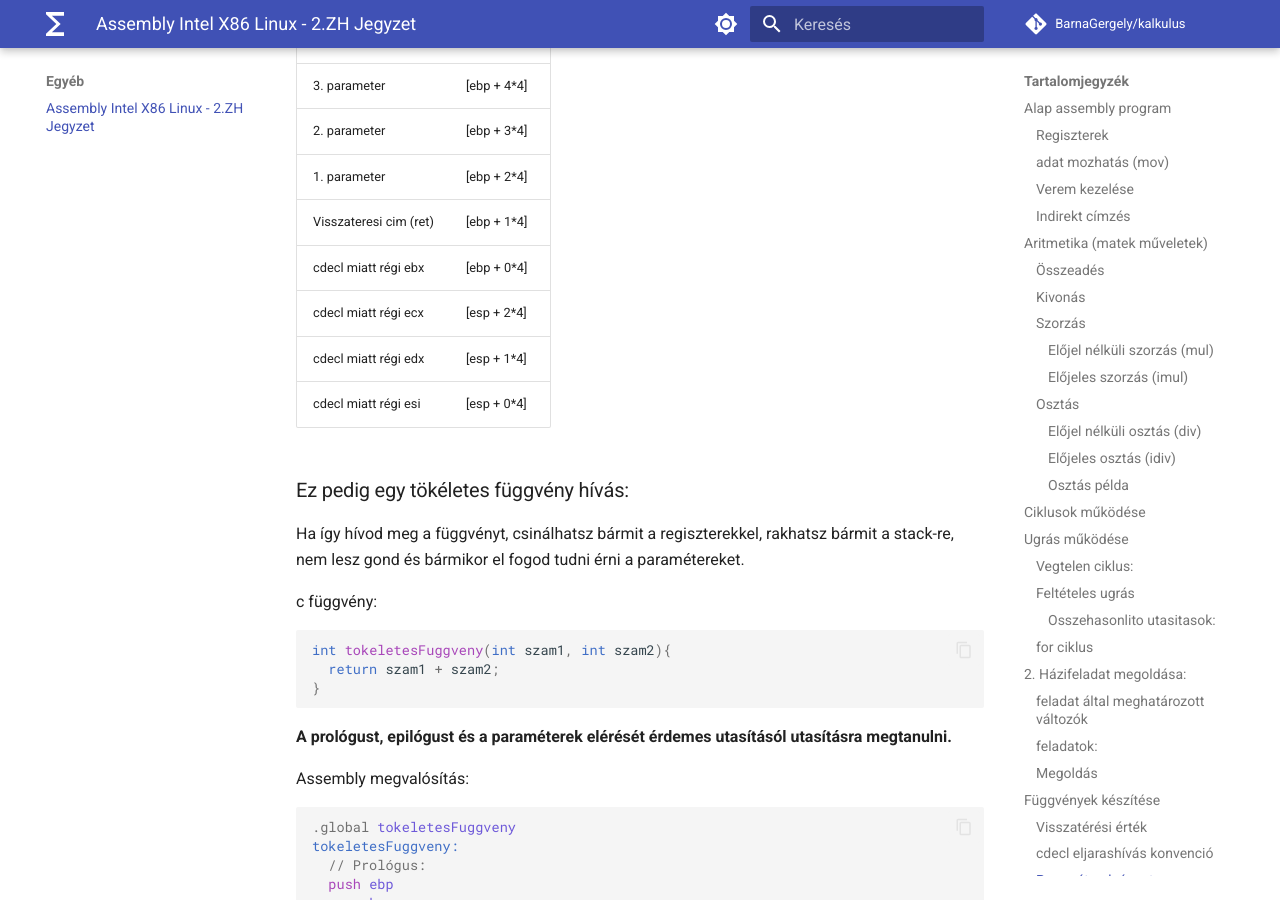
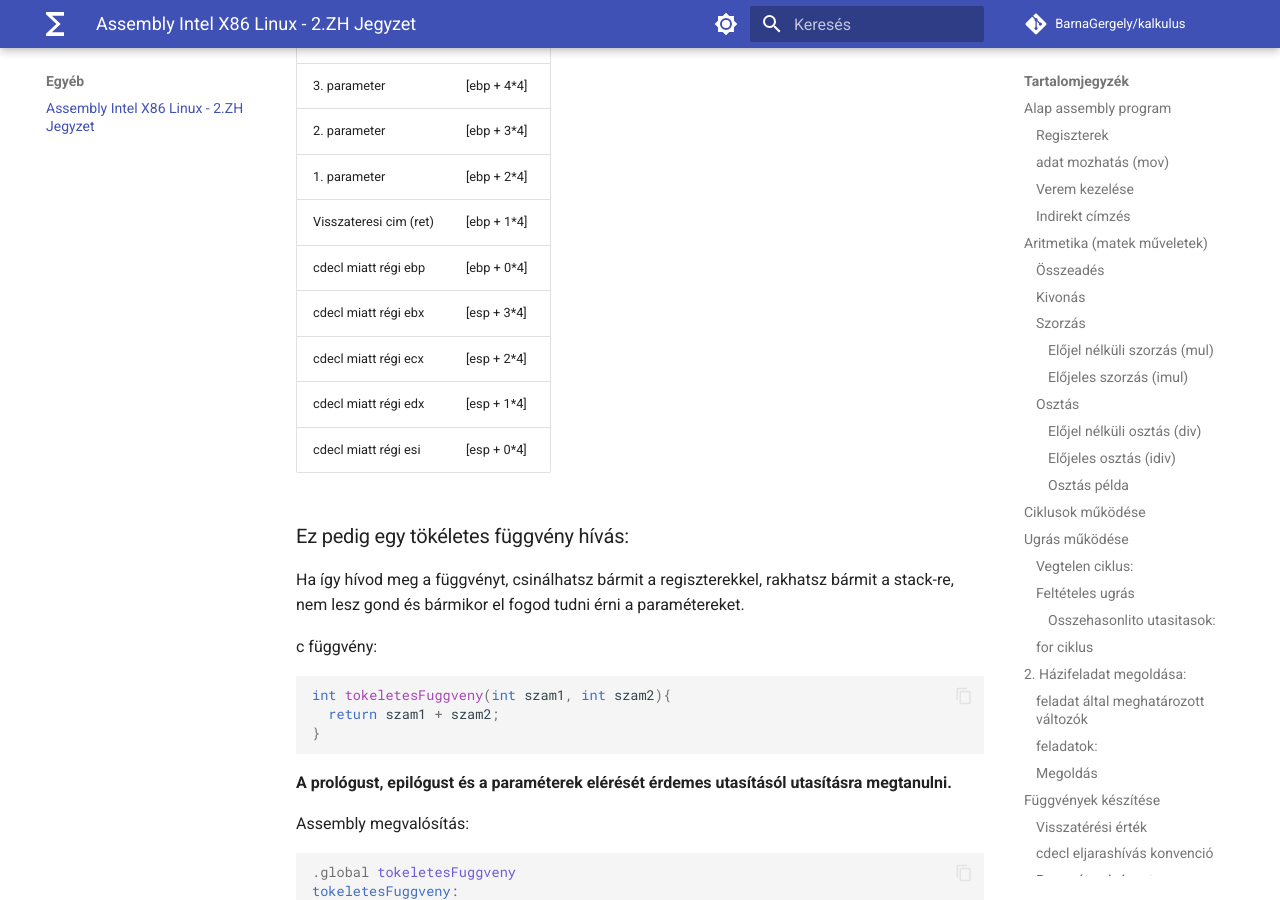
Before and after one commit to BarnaGergely/kalkulus, an MkDocs documentation site: the page built from docs/egyéb/assembly-intel.md, in a window 1280 px wide and 900 px high, scrolled down 9074 px. Built offline with MkDocs 1.6.1 and Material for MkDocs 9.7.7, drawn with Linux system fonts in a browser that asks for light colours; comment, search, counter and statistics services are not loaded.

Commit message:
verem táblázat frissítése

```diff
--- a/docs/egyéb/assembly-intel.md
+++ b/docs/egyéb/assembly-intel.md
@@ -371,7 +371,8 @@ ebp használatával cdecl konvenzió mellett így néz ki a vermünk:
 | 2. parameter           | [ebp + 3*4] |
 | 1. parameter           | [ebp + 2*4] |
 | Visszateresi cim (ret) | [ebp + 1*4] |
-| cdecl miatt régi ebx   | [ebp + 0*4] |
+| cdecl miatt régi ebp   | [ebp + 0*4] |
+| cdecl miatt régi ebx   | [esp + 3*4] |
 | cdecl miatt régi ecx   | [esp + 2*4] |
 | cdecl miatt régi edx   | [esp + 1*4] |
 | cdecl miatt régi esi   | [esp + 0*4] |
```
